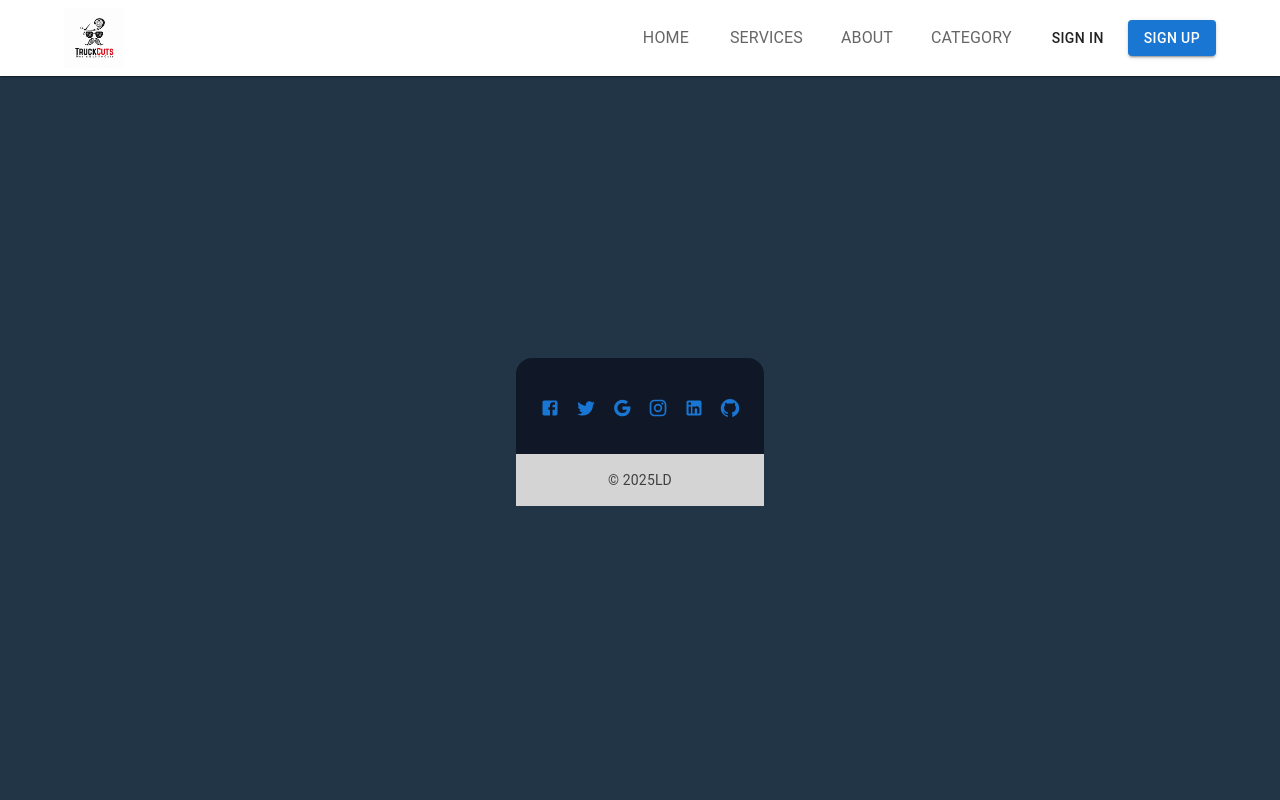
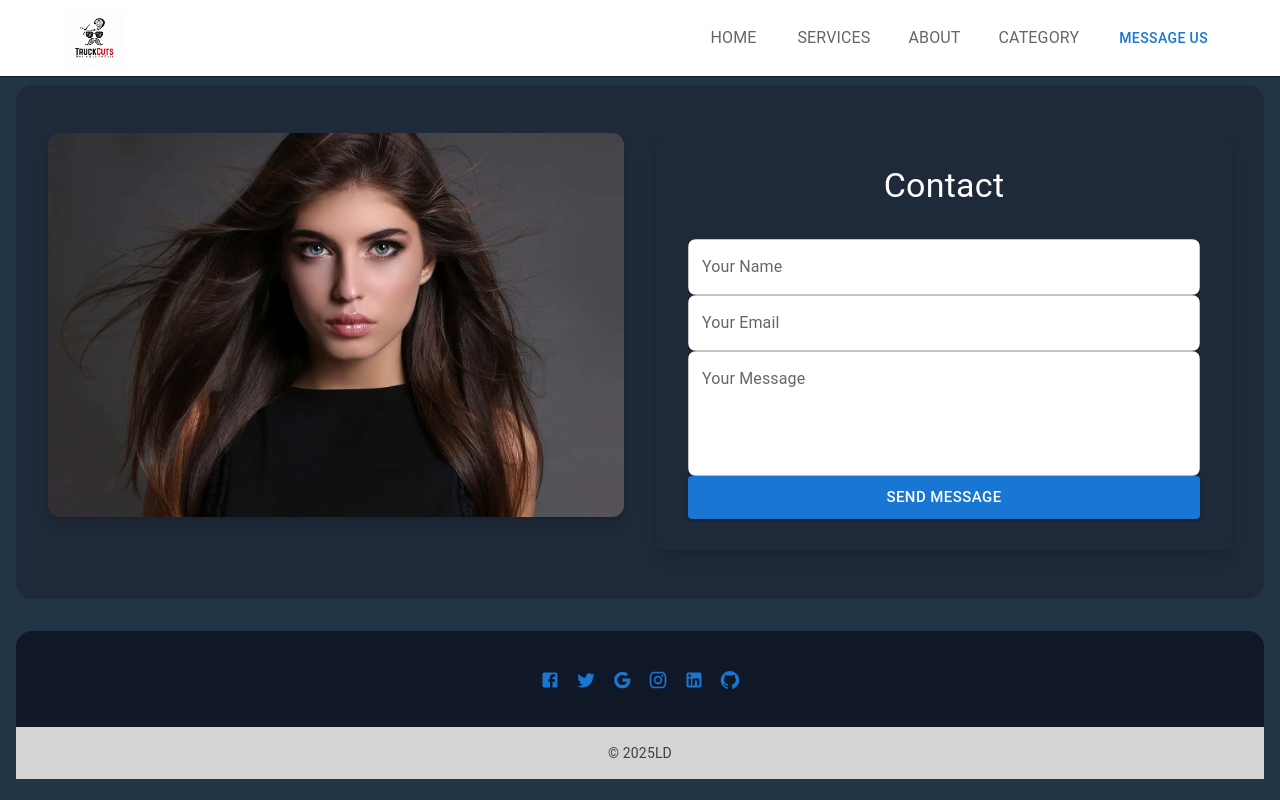
Before and after one commit to Leon-kings/Saloon, a React (Vite) app: page /S-906 in a window 1280 px wide. Built offline with nearby package versions, Linux system fonts and the light colour scheme.

Commit message:
changes on signin componennt[message us]

```diff
--- a/src/App.jsx
+++ b/src/App.jsx
@@ -15,6 +15,7 @@ import Brands from "./components/brands/Brands";
 import Footer from "./components/footer/Footer";
 import { BrowserRouter, Route, Routes } from "react-router-dom";
 import Home from "./pages/index/Home";
+import SignIn from "./pages/contact/SignIn";
 
 export default function App() {
   return (
@@ -28,7 +29,9 @@ export default function App() {
             <Route element={<AboutUs />} path="/A-673" />
             <Route element={<Services />} path="/S-849" />
             <Route element={<Home />} path="/" />
-            <Route element={<ServicesCategory />} path="/C-926" />{" "}
+            <Route element={<ServicesCategory />} path="/C-926" />
+            <Route element={<SignIn />} path="/S-906" />
+            {" "}
           </Routes>
           <Footer />
         </BrowserRouter>
--- a/src/components/navbar/Navbar.jsx
+++ b/src/components/navbar/Navbar.jsx
@@ -1,22 +1,29 @@
 /* eslint-disable no-unused-vars */
-import React, { useState } from 'react';
-import { motion, AnimatePresence } from 'framer-motion';
-import { Box, Container, Button, Typography, useTheme, useMediaQuery } from '@mui/material';
-import MenuIcon from '@mui/icons-material/Menu';
-import CloseIcon from '@mui/icons-material/Close';
-import logo from '../../assets/images/logo/images.png'
-import { Link } from 'react-router-dom';
+import React, { useState } from "react";
+import { motion, AnimatePresence } from "framer-motion";
+import {
+  Box,
+  Container,
+  Button,
+  Typography,
+  useTheme,
+  useMediaQuery,
+} from "@mui/material";
+import MenuIcon from "@mui/icons-material/Menu";
+import CloseIcon from "@mui/icons-material/Close";
+import logo from "../../assets/images/logo/images.png";
+import { Link } from "react-router-dom";
 
 const Navbar = () => {
   const [open, setOpen] = useState(false);
   const theme = useTheme();
-  const isMobile = useMediaQuery(theme.breakpoints.down('md'));
+  const isMobile = useMediaQuery(theme.breakpoints.down("md"));
 
   const navItems = [
-    { name: 'Home', path: '/' },
-    { name: 'Services', path: '/S-849' },
-    { name: 'About', path: '/A-673' },
-    { name: 'Category', path: '/C-926' },
+    { name: "Home", path: "/" },
+    { name: "Services", path: "/S-849" },
+    { name: "About", path: "/A-673" },
+    { name: "Category", path: "/C-926" },
   ];
 
   const mobileMenuVariants = {
@@ -24,44 +31,48 @@ const Navbar = () => {
     visible: {
       opacity: 1,
       y: 0,
-      transition: { duration: 0.3, ease: "easeOut" }
+      transition: { duration: 0.3, ease: "easeOut" },
     },
-    exit: { opacity: 0, y: -20 }
+    exit: { opacity: 0, y: -20 },
   };
 
   return (
     <>
       <div className="w-full mb-16">
-    <Box className='w-full '
+        <Box
+          className="w-full "
           component="header"
           sx={{
-        width: '100%',
-        position: 'fixed',
+            width: "100%",
+            position: "fixed",
             top: 0,
             left: 0,
             zIndex: 1100,
-        backgroundColor: 'background.paper',
+            backgroundColor: "background.paper",
             boxShadow: 1,
-        py: 1
+            py: 1,
           }}
         >
           <Container maxWidth="lg">
-        <Box sx={{
-          display: 'flex',
-          alignItems: 'center',
-          justifyContent: 'space-between',
-          width: '100%'
-        }}>
+            <Box
+              sx={{
+                display: "flex",
+                alignItems: "center",
+                justifyContent: "space-between",
+                width: "100%",
+              }}
+            >
               {/* Logo */}
               <Box sx={{ width: 260 }}>
-           <Link to={'/'}>
+                <Link to={"/"}>
                   <Box
                     component="img"
                     src={logo}
                     alt=""
                     sx={{
                       height: 60,
-                  display: theme.palette.mode === 'light' ? 'block' : 'none'
+                      display:
+                        theme.palette.mode === "light" ? "block" : "none",
                     }}
                   />
                   <Box
@@ -70,16 +81,21 @@ const Navbar = () => {
                     alt=""
                     sx={{
                       height: 50,
-                  display: theme.palette.mode === 'dark' ? 'block' : 'none'
+                      display: theme.palette.mode === "dark" ? "block" : "none",
                     }}
                   />
                 </Link>
               </Box>
 
               {/* Desktop Navigation */}
-          <Box sx={{ display: { xs: 'none', md: 'flex' }, alignItems: 'center' }}>
+              <Box
+                sx={{
+                  display: { xs: "none", md: "flex" },
+                  alignItems: "center",
+                }}
+              >
                 <Box component="nav">
-              <Box component="ul" sx={{ display: 'flex', gap: 4 }}>
+                  <Box component="ul" sx={{ display: "flex", gap: 4 }}>
                     {navItems.map((item) => (
                       <ListItem key={item.name} NavLink={item.path}>
                         {item.name}
@@ -88,38 +104,21 @@ const Navbar = () => {
                   </Box>
                 </Box>
 
-            <Box sx={{ display: 'flex', gap: 2, ml: 4 }}>
-              <Button
-                href="/#"
-                variant="text"
-                sx={{
-                  color: 'text.primary',
-                  '&:hover': { color: 'primary.main' }
-                }}
-              >
-                Sign In
-              </Button>
-              <Button
-                href="/#"
-                variant="contained"
-                sx={{
-                  backgroundColor: 'primary.main',
-                  '&:hover': { backgroundColor: 'primary.dark' }
-                }}
-              >
-                Sign Up
-              </Button>
+                <Box sx={{ display: "flex", gap: 2, ml: 4 }}>
+                  <Link to={"/S-906"} className="text-white">
+                    <Button>Message Us</Button>
+                  </Link>
                 </Box>
               </Box>
 
               {/* Mobile Menu Button */}
-          <Box sx={{ display: { xs: 'block', md: 'none' } }}>
+              <Box sx={{ display: { xs: "block", md: "none" } }}>
                 <Button
                   onClick={() => setOpen(!open)}
                   sx={{
-                minWidth: 'auto',
+                    minWidth: "auto",
                     p: 1,
-                color: 'text.primary'
+                    color: "text.primary",
                   }}
                 >
                   {open ? <CloseIcon /> : <MenuIcon />}
@@ -136,19 +135,22 @@ const Navbar = () => {
                   exit="exit"
                   variants={mobileMenuVariants}
                   style={{
-                position: 'absolute',
-                top: '100%',
+                    position: "absolute",
+                    top: "100%",
                     left: 0,
                     right: 0,
                     backgroundColor: theme.palette.background.paper,
                     boxShadow: theme.shadows[3],
                     borderRadius: theme.shape.borderRadius,
-                overflow: 'hidden',
-                zIndex: 1200
+                    overflow: "hidden",
+                    zIndex: 1200,
                   }}
                 >
                   <Box component="nav" sx={{ p: 2 }}>
-                <Box component="ul" sx={{ display: 'flex', flexDirection: 'column', gap: 1 }}>
+                    <Box
+                      component="ul"
+                      sx={{ display: "flex", flexDirection: "column", gap: 1 }}
+                    >
                       {navItems.map((item) => (
                         <ListItem key={item.name} NavLink={item.path} mobile>
                           {item.name}
@@ -156,29 +158,25 @@ const Navbar = () => {
                       ))}
                     </Box>
 
-                <Box sx={{ display: 'flex', flexDirection: 'column', gap: 1, mt: 2 }}>
+                    <Box
+                      sx={{
+                        display: "flex",
+                        flexDirection: "column",
+                        gap: 1,
+                        mt: 2,
+                      }}
+                    >
+                      <Link to={"/S-906"}>
                         <Button
-                    href="/#"
-                    variant="text"
                           fullWidth
                           sx={{
-                      color: 'text.primary',
-                      '&:hover': { color: 'primary.main' }
+                            color: "text.primary",
+                            "&:hover": { color: "primary.main" },
                           }}
                         >
-                    Sign In
+                          Message Us
                         </Button>
-                  <Button
-                    href="/#"
-                    variant="contained"
-                    fullWidth
-                    sx={{
-                      backgroundColor: 'primary.main',
-                      '&:hover': { backgroundColor: 'primary.dark' }
-                    }}
-                  >
-                    Sign Up
-                  </Button>
+                      </Link>
                     </Box>
                   </Box>
                 </motion.div>
@@ -193,19 +191,19 @@ const Navbar = () => {
 
 const ListItem = ({ children, NavLink, mobile = false }) => {
   return (
-    <Box component="li" sx={{ listStyle: 'none' }}>
+    <Box component="li" sx={{ listStyle: "none" }}>
       <Button
         href={NavLink}
         fullWidth={mobile}
         sx={{
-          justifyContent: mobile ? 'flex-start' : 'center',
+          justifyContent: mobile ? "flex-start" : "center",
           px: mobile ? 2 : 0,
           py: 1,
-          color: 'text.secondary',
-          '&:hover': {
-            color: 'primary.main',
-            backgroundColor: 'transparent'
-          }
+          color: "text.secondary",
+          "&:hover": {
+            color: "primary.main",
+            backgroundColor: "transparent",
+          },
         }}
       >
         <Typography variant="body1" component="span">
--- a/src/pages/contact/SignIn.jsx
+++ b/src/pages/contact/SignIn.jsx
@@ -83,7 +83,7 @@ export default function SignIn() {
                   onChange={formik.handleChange}
                   error={formik.touched.name && Boolean(formik.errors.name)}
                   helperText={formik.touched.name && formik.errors.name}
-                  className="bg-gray-700 rounded-lg"
+                  className="bg-white p-4 rounded-lg"
                   InputProps={{
                     className: "text-white"
                   }}
@@ -103,7 +103,7 @@ export default function SignIn() {
                   onChange={formik.handleChange}
                   error={formik.touched.email && Boolean(formik.errors.email)}
                   helperText={formik.touched.email && formik.errors.email}
-                  className="bg-gray-700 rounded-lg"
+                  className="bg-white p-4 rounded-lg"
                   InputProps={{
                     className: "text-white"
                   }}
@@ -124,7 +124,7 @@ export default function SignIn() {
                   onChange={formik.handleChange}
                   error={formik.touched.message && Boolean(formik.errors.message)}
                   helperText={formik.touched.message && formik.errors.message}
-                  className="bg-gray-700 rounded-lg"
+                  className="bg-white p-4 rounded-lg"
                   InputProps={{
                     className: "text-white"
                   }}
```
Lines whose indentation alone changed are shown as unchanged.
